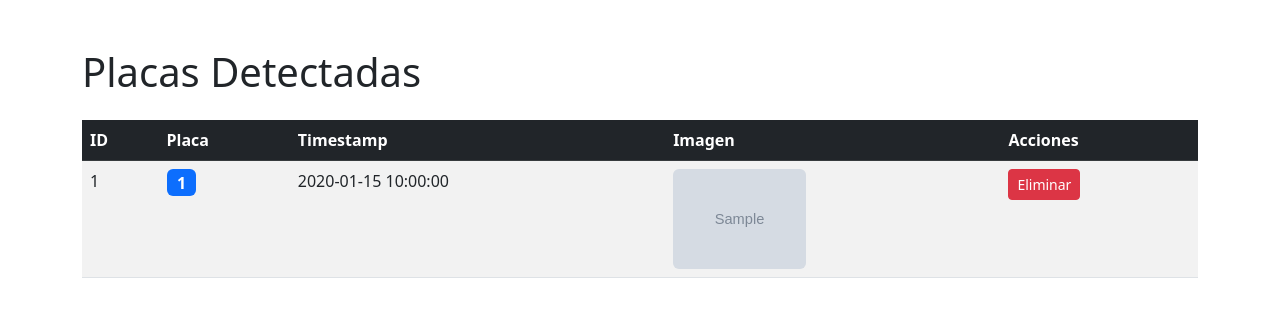
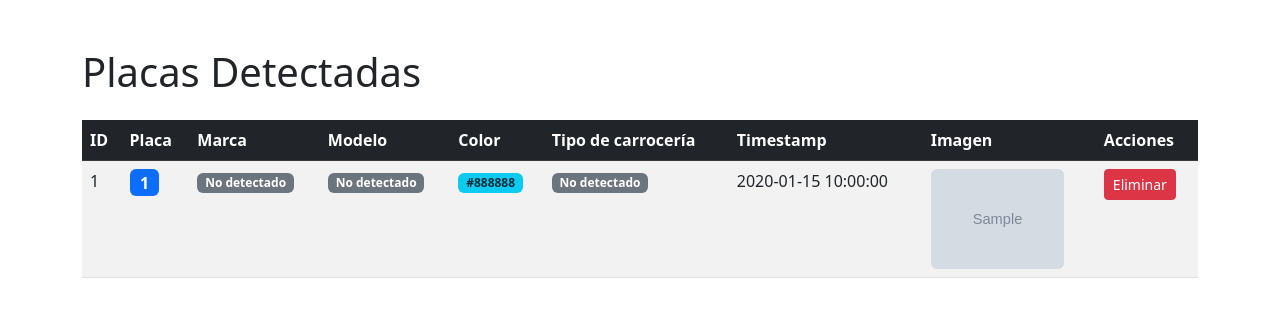
Before and after one commit to jgrana2/plate_recognition, a Python web app: template server/templates/index.html in a window 1280 px wide. Shown: the top 317 px of the page. Run offline with Jinja, Linux system fonts and the light colour scheme; the template is opened without the code that fills it: most values are stand-ins (such as "Sample title", 1, 10 or a date in 2020); grey boxes marked "Sample" are stand-in pictures.

Commit message:
Add brand, model, color, and body type fields to plate upload and display in UI

```diff
--- a/server/templates/index.html
+++ b/server/templates/index.html
@@ -15,6 +15,14 @@
         .modal-img {
             width: 100%;
         }
+        .badge-unknown {
+            background-color: #6c757d;
+            color: #fff;
+        }
+        .badge-info-detail {
+            background-color: #0dcaf0;
+            color: #052c3b;
+        }
     </style>
 </head>
 <body>
@@ -26,6 +34,10 @@
                     <tr>
                         <th>ID</th>
                         <th>Placa</th>
+                        <th>Marca</th>
+                        <th>Modelo</th>
+                        <th>Color</th>
+                        <th>Tipo de carrocería</th>
                         <th>Timestamp</th>
                         <th>Imagen</th>
                         <th>Acciones</th>
@@ -33,15 +45,37 @@
                 </thead>
                 <tbody>
                     {% for plate in plates %}
+                    {% set marca = plate["brand"] or "No detectado" %}
+                    {% set modelo = plate["model"] or "No detectado" %}
+                    {% set color = plate["color"] or "No detectado" %}
+                    {% set carroceria = plate["body_type"] or "No detectado" %}
+                    {% set placa = plate["plate_number"] %}
                     <tr>
                         <td>{{ plate.id }}</td>
-                        <td><span class="badge bg-primary fs-6">{{ plate.plate_number }}</span></td>
+                        <td><span class="badge bg-primary fs-6">{{ placa }}</span></td>
+                        <td>
+                            <span class="badge {{ 'badge-unknown' if marca == 'No detectado' else 'badge-info-detail' }}">{{ marca }}</span>
+                        </td>
+                        <td>
+                            <span class="badge {{ 'badge-unknown' if modelo == 'No detectado' else 'badge-info-detail' }}">{{ modelo }}</span>
+                        </td>
+                        <td>
+                            <span class="badge {{ 'badge-unknown' if color == 'No detectado' else 'badge-info-detail' }}">{{ color }}</span>
+                        </td>
+                        <td>
+                            <span class="badge {{ 'badge-unknown' if carroceria == 'No detectado' else 'badge-info-detail' }}">{{ carroceria }}</span>
+                        </td>
                         <td>{{ plate.timestamp }}</td>
                         <td>
                             <img src="/static/uploads/{{ plate.image_filename }}"
                                  class="plate-img rounded"
-                                 alt="{{ plate.plate_number }}"
-                                 onclick="showImage(this.src, '{{ plate.plate_number }}')">
+                                 alt="{{ placa }}"
+                                 data-placa="{{ placa }}"
+                                 data-marca="{{ marca }}"
+                                 data-modelo="{{ modelo }}"
+                                 data-color="{{ color }}"
+                                 data-carroceria="{{ carroceria }}"
+                                 onclick="showImage(this)">
                         </td>
                         <td>
                             <button
@@ -68,7 +102,8 @@
                     <button type="button" class="btn-close" data-bs-dismiss="modal" aria-label="Close"></button>
                 </div>
                 <div class="modal-body">
-                    <img src="" id="modalImage" class="modal-img">
+                    <img src="" id="modalImage" class="modal-img mb-3">
+                    <ul class="list-group" id="modalDetails"></ul>
                 </div>
             </div>
         </div>
@@ -79,10 +114,28 @@
         const imageModal = new bootstrap.Modal(document.getElementById('imageModal'));
         const modalImage = document.getElementById('modalImage');
         const modalTitle = document.getElementById('modalTitle');
+        const modalDetails = document.getElementById('modalDetails');
 
-        function showImage(src, plate) {
-            modalImage.src = src;
-            modalTitle.textContent = `Plate: ${plate}`;
+        function renderDetail(label, value) {
+            const li = document.createElement('li');
+            li.className = 'list-group-item d-flex justify-content-between align-items-center';
+            const badge = document.createElement('span');
+            badge.textContent = value;
+            badge.className = value === 'No detectado' ? 'badge rounded-pill badge-unknown' : 'badge rounded-pill badge-info-detail';
+            li.textContent = label;
+            li.appendChild(badge);
+            return li;
+        }
+
+        function showImage(imgEl) {
+            modalImage.src = imgEl.src;
+            const plate = imgEl.dataset.placa || 'No detectado';
+            modalTitle.textContent = `Placa: ${plate}`;
+            modalDetails.innerHTML = '';
+            modalDetails.appendChild(renderDetail('Marca', imgEl.dataset.marca || 'No detectado'));
+            modalDetails.appendChild(renderDetail('Modelo', imgEl.dataset.modelo || 'No detectado'));
+            modalDetails.appendChild(renderDetail('Color', imgEl.dataset.color || 'No detectado'));
+            modalDetails.appendChild(renderDetail('Tipo de carrocería', imgEl.dataset.carroceria || 'No detectado'));
             imageModal.show();
         }
 
```
Also changed, not shown: server/main.py (+46 -4 lines).
